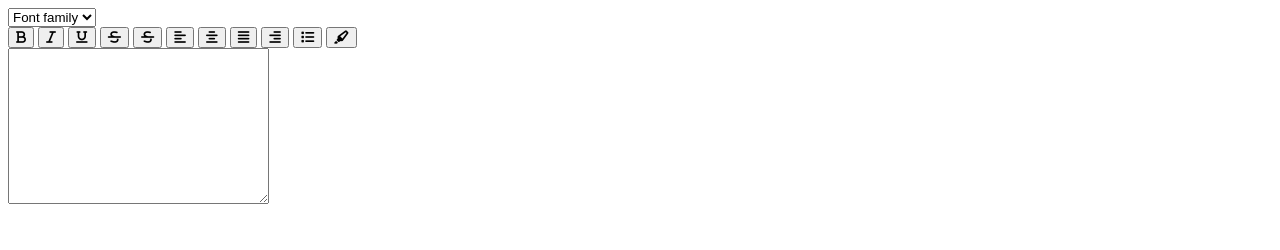
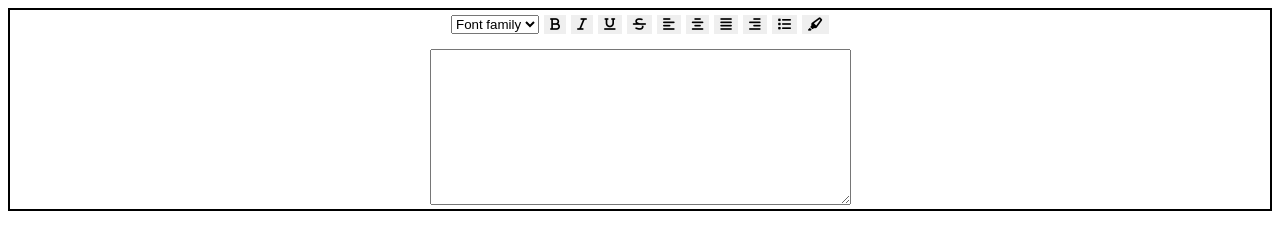
Before and after one commit to JohnnyAlysson/Rich-text-editor, a plain HTML site: page index.html in a window 1280 px wide. Drawn offline with Linux system fonts and the light colour scheme.

Commit message:
Adicionar estilos

```diff
--- a/index.html
+++ b/index.html
@@ -21,7 +21,6 @@
             <button><i class="fa-solid fa-italic"></i></button>
             <button><i class="fa-solid fa-underline"></i></button>
             <button><i class="fa-solid fa-strikethrough"></i></button>
-            <button><i class="fa-solid fa-strikethrough"></i></button>
             <button><i class="fa-solid fa-align-left"></i></button>
             <button><i class="fa-solid fa-align-center"></i></button>
             <button><i class="fa-solid fa-align-justify"></i></button>
@@ -30,7 +29,7 @@
             <button><i class="fa-solid fa-highlighter"></i></i></button>
         </div>
         <div class="text">
-            <textarea name="text_user" id="user_input" cols="30" rows="10"></textarea>
+            <textarea name="text_user" id="user_input" cols="50" rows="10"></textarea>
         </div>
 
     </div>
--- a/style.css
+++ b/style.css
@@ -0,0 +1,29 @@
+body{
+    margin: 8px;
+}
+
+button{
+    text-decoration: none;
+    border: none;
+
+}
+
+button:hover{
+    border-style: solid;
+    border-color: black;
+    border-radius: 5px;
+}
+
+.container{
+    align-items: center;
+    border: 2px;
+    border-style: solid;
+    gap: 10px;
+    display:flex;
+    flex-direction: column;
+}
+.header{
+    margin: 5px 0;
+    display: flex;
+    gap: 5px;
+}
```
